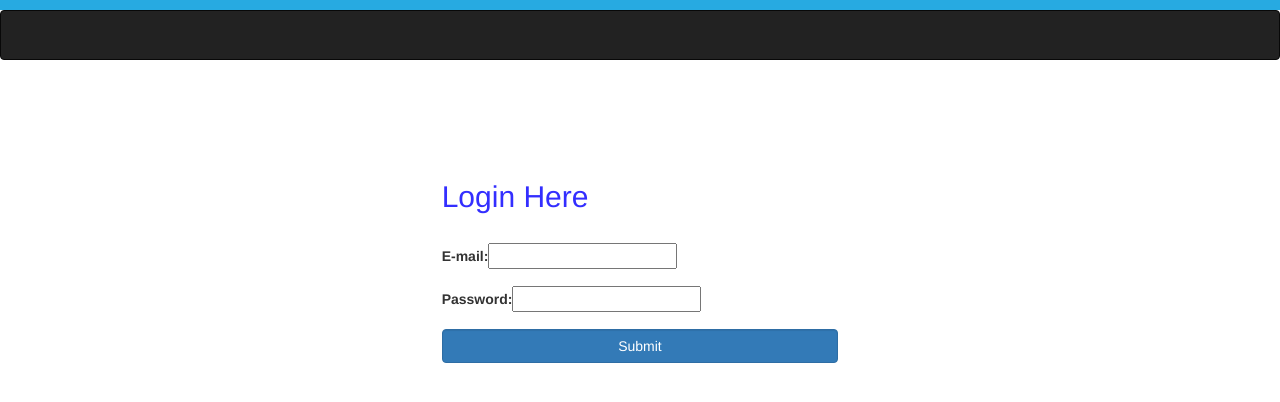
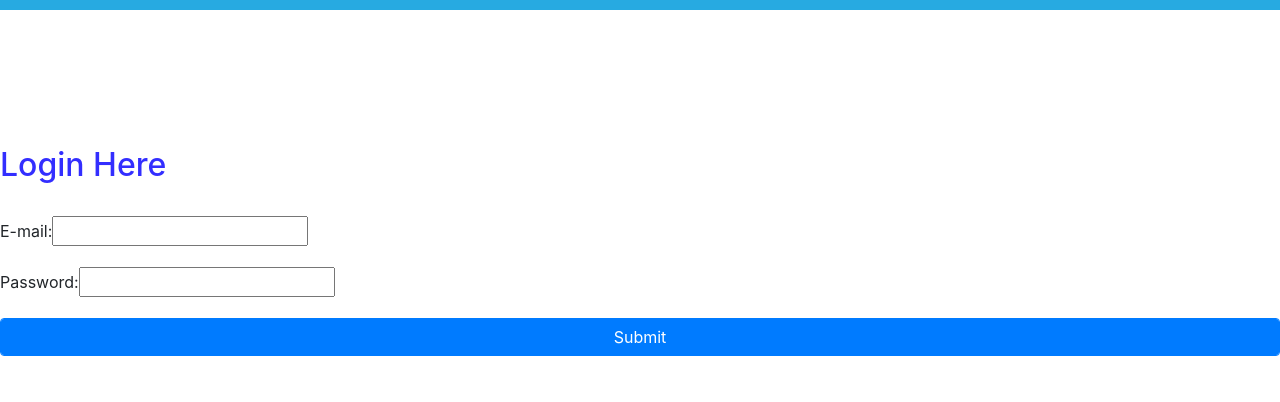
Before and after one commit to sagarpandyansit/TPOPortal, a Django app: template templates/login.html in a window 1280 px wide. Shown: the top 402 px of the page. Run offline with Django 3.2, Linux system fonts and the light colour scheme; the template is opened without the code that fills it, so the values that code supplies are empty, except form fields; tables that the repository leaves empty hold one stand-in row (values such as "Sample post"); form fields are guessed from the names that the template uses; some libraries are stand-ins or nearby versions.

Commit message:
finalize the project

```diff
--- a/manage.py
+++ b/manage.py
@@ -13,7 +13,7 @@ def main():
             "Couldn't import Django. Are you sure it's installed and "
             "available on your PYTHONPATH environment variable? Did you "
             "forget to activate a virtual environment?"
-        ) from exc
+        )
     execute_from_command_line(sys.argv)
 
 
--- a/templates/login.html
+++ b/templates/login.html
@@ -8,7 +8,7 @@
     <meta charset="UTF-8">
 
     <!-- Bootstrap classes for styling -->
-    <link rel="stylesheet" href="{% static 'student/css/bootstrap.min.css' %}">
+    <link rel="stylesheet" href="{% static 'student/css/bootstrap.css' %}">
     <link rel="stylesheet" href="{% static 'student/css/mystyle.css' %}">
 
     <title>Login</title>
@@ -17,7 +17,7 @@
 
     <!-- Code for navigation bar -->
         <div style="height: 10px; background: #27AAE1"></div>
-        <nav class="navbar navbar-inverse" role="navigation">
+        <nav class="navbar" role="navigation">
         <div class="container">
             <div class="navbar-header">
                 <a href="" class="container-brand"><img src="" alt=""></a>
@@ -27,7 +27,7 @@
     <!-- Code for navigation bar END -->
 
     <!-- code for main area -->
-        <div class="col-sm-offset-4 col-sm-4">
+        <div class="col-sm-offset-4 col-offset-4">
             <br><br><br><br>
 
             <h2 style="color: #332eff">Login Here</h2><br>
```
Also changed, not shown: README.md.
